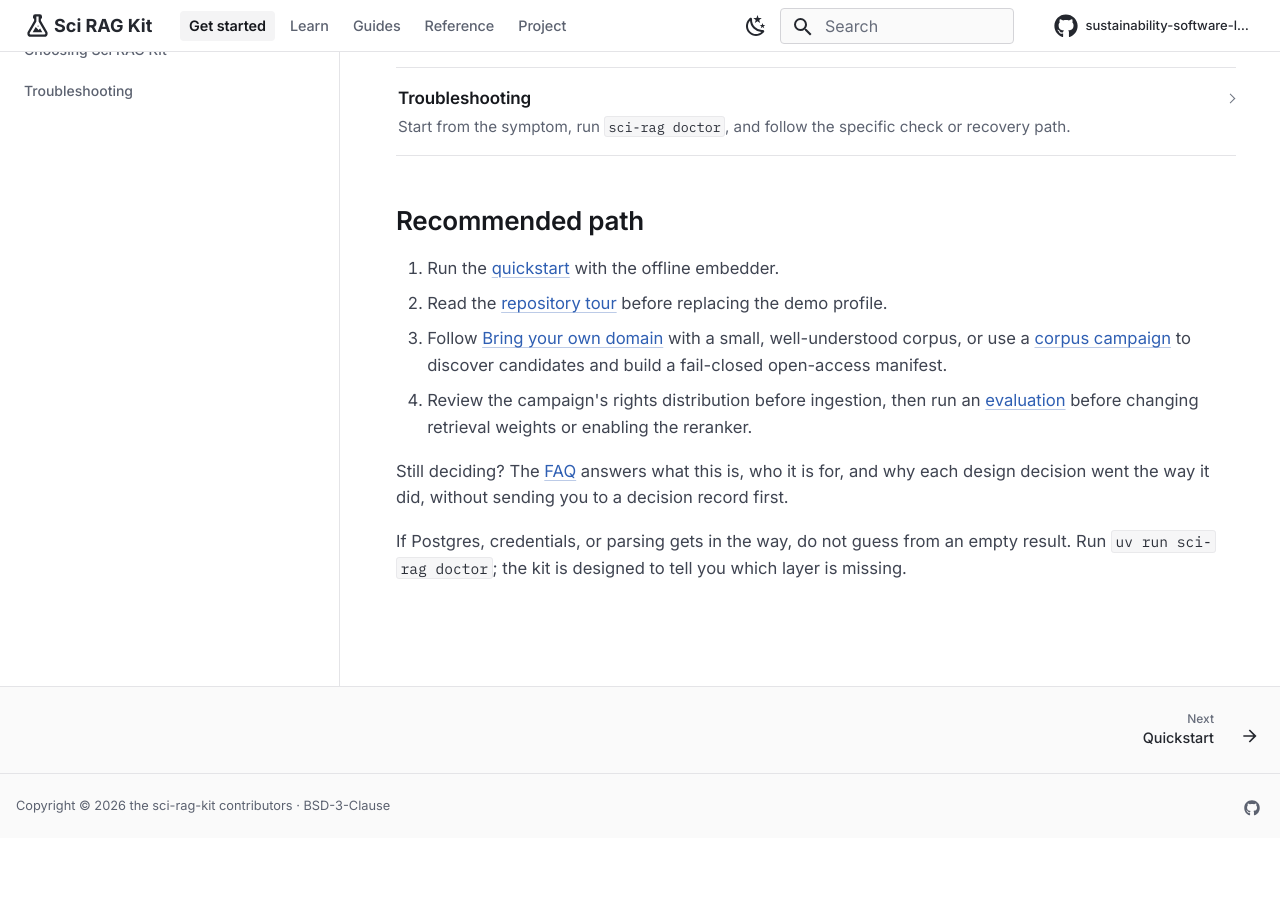
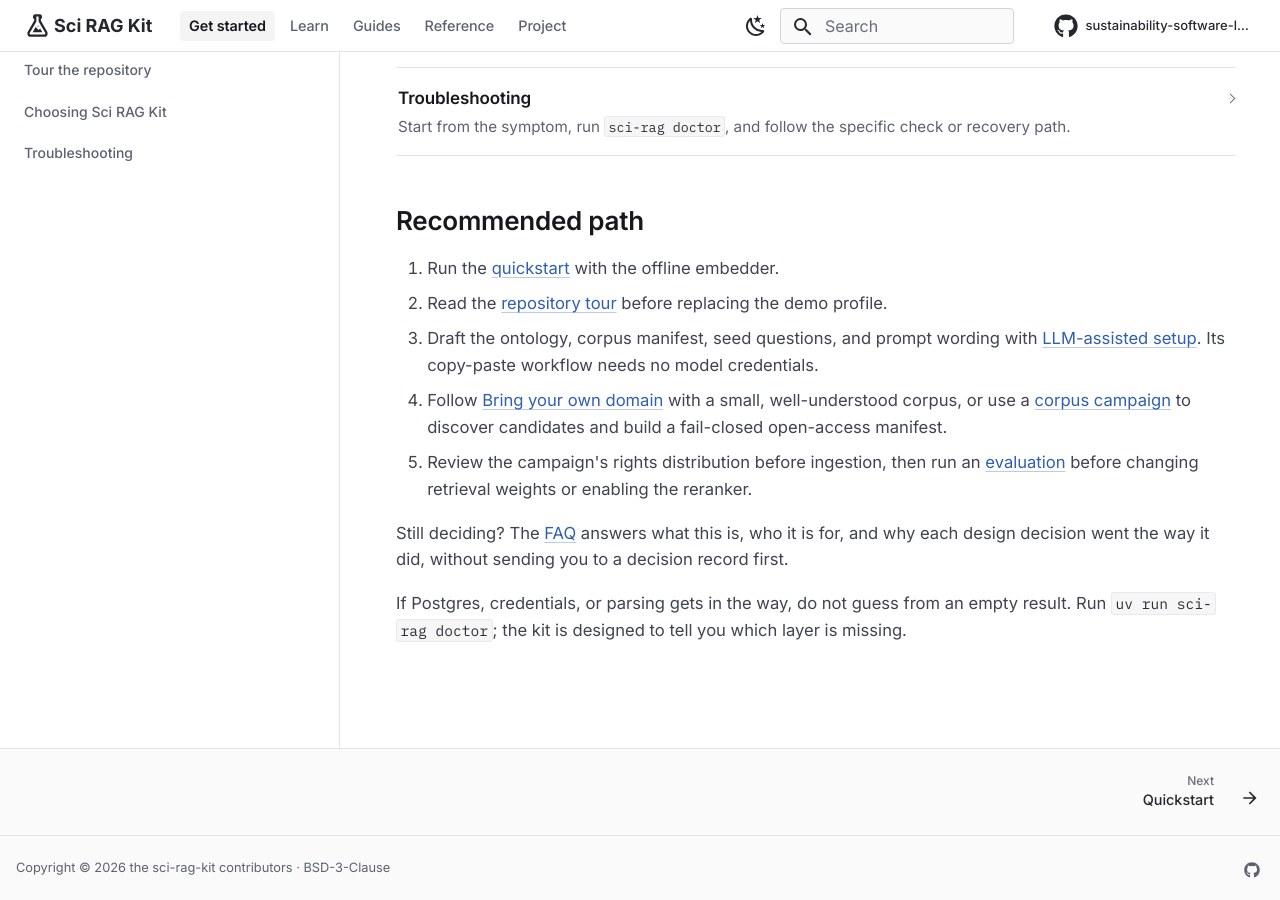
Before and after one commit to sustainability-software-lab/sci-rag-kit, an MkDocs documentation site: the page built from docs/get-started.md, in a window 1280 px wide and 900 px high, scrolled down 479 px. Built offline with MkDocs 1.6.1 and Material for MkDocs 9.7.7, drawn with Linux system fonts in a browser that asks for light colours; nearby versions of some CDN libraries; library files that are not in the unit come from our copies; before the commit the page ends 1317 px from its top, so only the background shows below that.

Commit message:
docs: surface assisted domain setup (#110)
Point first-time readers to the corpus-grounded drafting guide and make the credential-free copy-paste lane visible.\n\nRefs #108

```diff
--- a/docs/get-started.md
+++ b/docs/get-started.md
@@ -23,8 +23,9 @@ These pages take a clean clone to a running knowledge base, then point at the re
 
 1. Run the [quickstart](quickstart.md) with the offline embedder.
 2. Read the [repository tour](tour.md) before replacing the demo profile.
-3. Follow [Bring your own domain](bring-your-own-domain.md) with a small, well-understood corpus, or use a [corpus campaign](campaigns.md) to discover candidates and build a fail-closed open-access manifest.
-4. Review the campaign's rights distribution before ingestion, then run an [evaluation](evaluation.md) before changing retrieval weights or enabling the reranker.
+3. Draft the ontology, corpus manifest, seed questions, and prompt wording with [LLM-assisted setup](llm-assisted-setup.md). Its copy-paste workflow needs no model credentials.
+4. Follow [Bring your own domain](bring-your-own-domain.md) with a small, well-understood corpus, or use a [corpus campaign](campaigns.md) to discover candidates and build a fail-closed open-access manifest.
+5. Review the campaign's rights distribution before ingestion, then run an [evaluation](evaluation.md) before changing retrieval weights or enabling the reranker.
 
 Still deciding? The [FAQ](faq.md) answers what this is, who it is for, and why each design decision went the way it did, without sending you to a decision record first.
 
```
Also changed, not shown: README.md (+5 -0 lines), docs/quickstart.md (+4 -0 lines).
